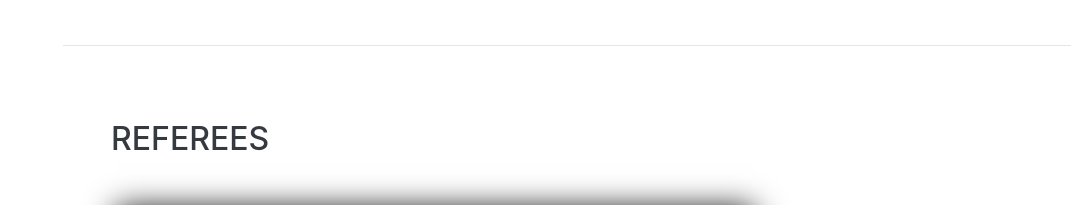
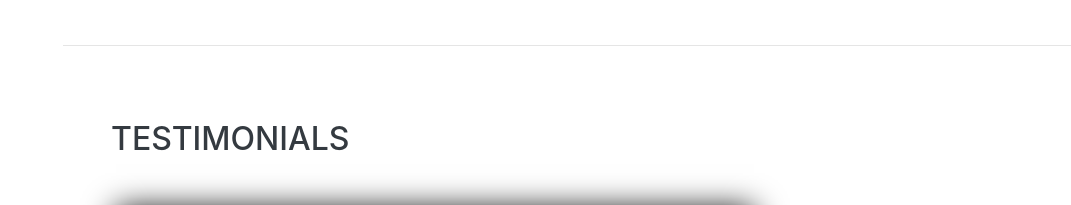
Before and after one commit to kizitoomoit/Kizitoomoit.github.io, a website with bundled scripts: page index.html in a window 1280 px wide. Shown: the part 4760-4965 px from the top of the page, without its empty margins (209-1280 px from the left). Built offline with nearby package versions, Linux system fonts and the light colour scheme; a web font is replaced by a local one.

Commit message:
Updated referees to read Testmomials

```diff
--- a/index.html
+++ b/index.html
@@ -265,7 +265,7 @@
   <hr class="m-0">
   <section class="resume-section p-3 p-lg-5 d-flex align-items-center" id="referees">
     <div class="w-100">
-      <h2 class="mb-5">Referees</h2>
+      <h2 class="mb-5">Testimonials</h2>
       <blockquote>"I've worked with Kizito closely over the years and watched his computer science skills grow from a budding interest to a professional skillset. He is an insatiable learner who truly appreciates computer science and excels at every new challenge he attempts to tackle. I know that he will become an invaluable asset and mentor to his team members and I am proud to count him among my friends and colleagues."
         <footer>&mdash;
           <cite>
```
